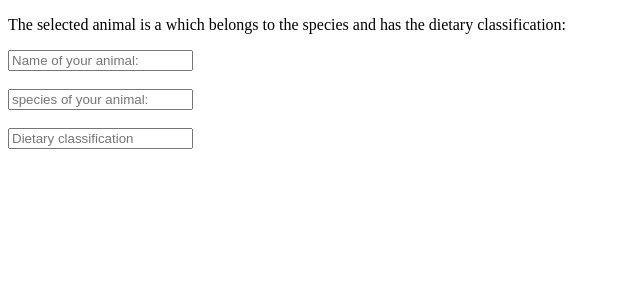
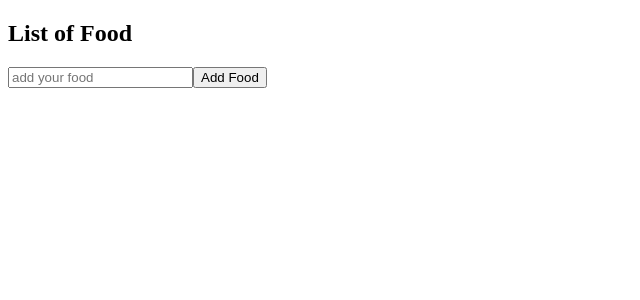
Before and after one commit to rithik-perera/ReactLearningProject, a React (Vite) app in the folder my-react-app/: page / in a window 1280 px wide. Shown: the top 300 px of the page, without its empty margins (0-640 px from the left). Built offline with nearby package versions, Linux system fonts and the light colour scheme.

Commit message:
Handling lists with useState elements

```diff
--- a/my-react-app/package.json
+++ b/my-react-app/package.json
@@ -10,6 +10,7 @@
     "preview": "vite preview"
   },
   "dependencies": {
+    "bootstrap": "^5.3.3",
     "react": "^18.2.0",
     "react-dom": "^18.2.0"
   },
--- /dev/null
+++ b/my-react-app/src/AllComponents/ArrayAppending.jsx
@@ -0,0 +1,48 @@
+import React, { useState } from "react";
+
+function ArrayAppending() {
+    const [food, setFood] = useState([]);
+
+
+
+    const foodList = food.map((item, index) => <li key={index} onClick={() => {handleRemoveItem(index)}}>{item}</li>);
+
+
+    const handleFoodChange = () => {
+        let newFood = document.getElementById('writtenFood').value
+        setFood(
+            prevFood => [...prevFood, newFood]
+        );
+        document.getElementById('writtenFood').value = '';
+    }
+
+    const handleRemoveItem = (index) => {
+        console.log('the index is: ' + index);
+        setFood(
+            prevFood => prevFood.filter((_, i) => i != index)
+        );
+    }
+
+
+
+    return (
+        <>
+            <h2>List of Food</h2>
+            <ul>
+                {foodList}
+            </ul>
+            <input
+                type="text"
+                id="writtenFood"
+                placeholder="add your food"
+            />
+            <button onClick={handleFoodChange}>Add Food</button>
+
+            <div className="container">
+
+            </div>
+        </>
+    );
+}
+
+export default ArrayAppending;
--- a/my-react-app/src/App.jsx
+++ b/my-react-app/src/App.jsx
@@ -8,6 +8,8 @@
 // import ChangeEventHandler from "./AllComponents/ChangeEventHandler.jsx";
 import ColorPicker from "./AllComponents/ColorPicker.jsx";
 import ObjectsInUseState from "./AllComponents/ObjectsInUseState.jsx";
+
+import ArrayAppending from "./AllComponents/ArrayAppending.jsx";
 
 
 function App() {
@@ -47,7 +49,8 @@ function App() {
     // <Counter />
     // <ChangeEventHandler />
     // <ColorPicker />
-    <ObjectsInUseState />
+    // <ObjectsInUseState />
+    <ArrayAppending />
   );
 
 
```
Also changed, not shown: 1 other file (tests, documents, lock files or other folders).
